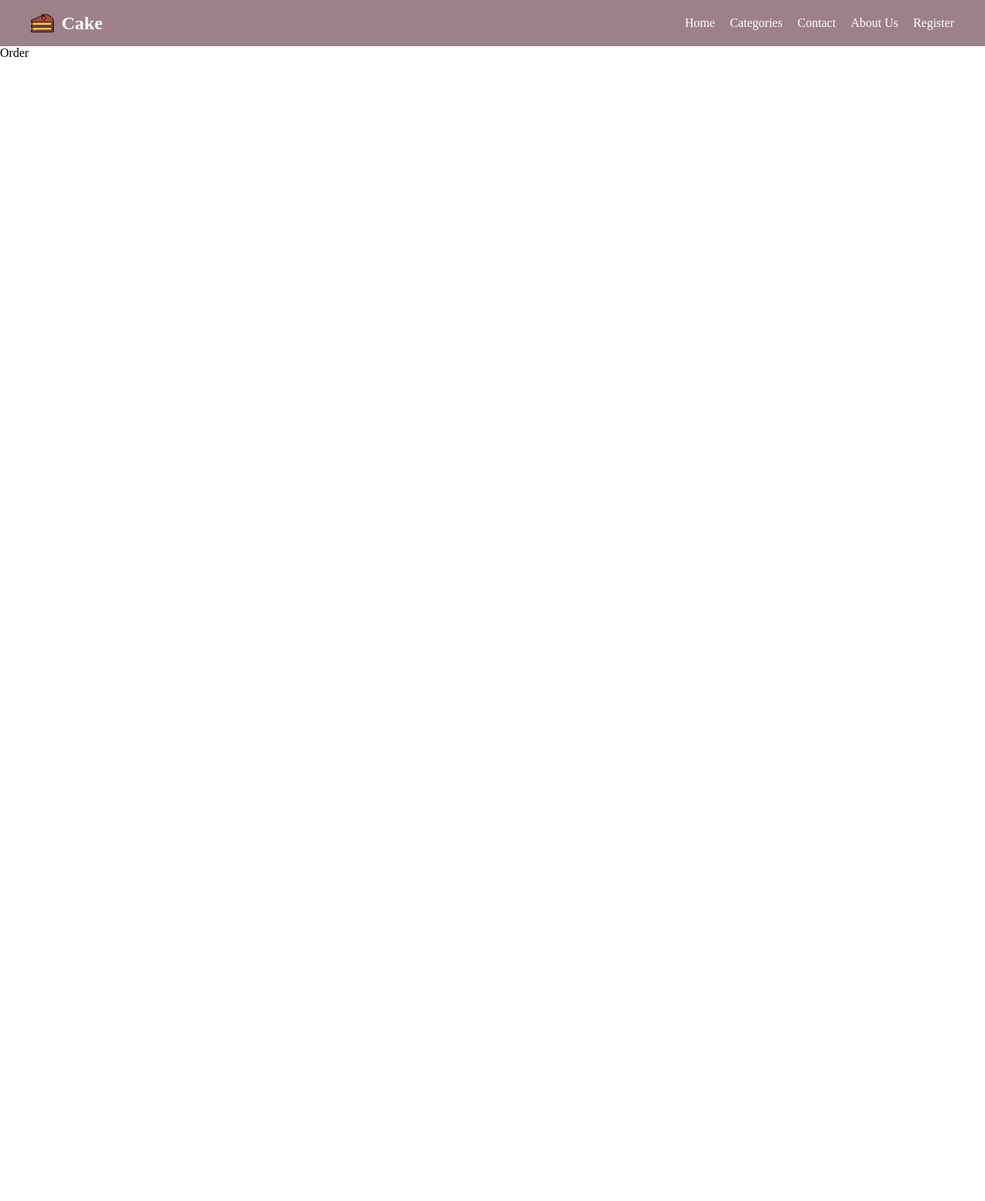
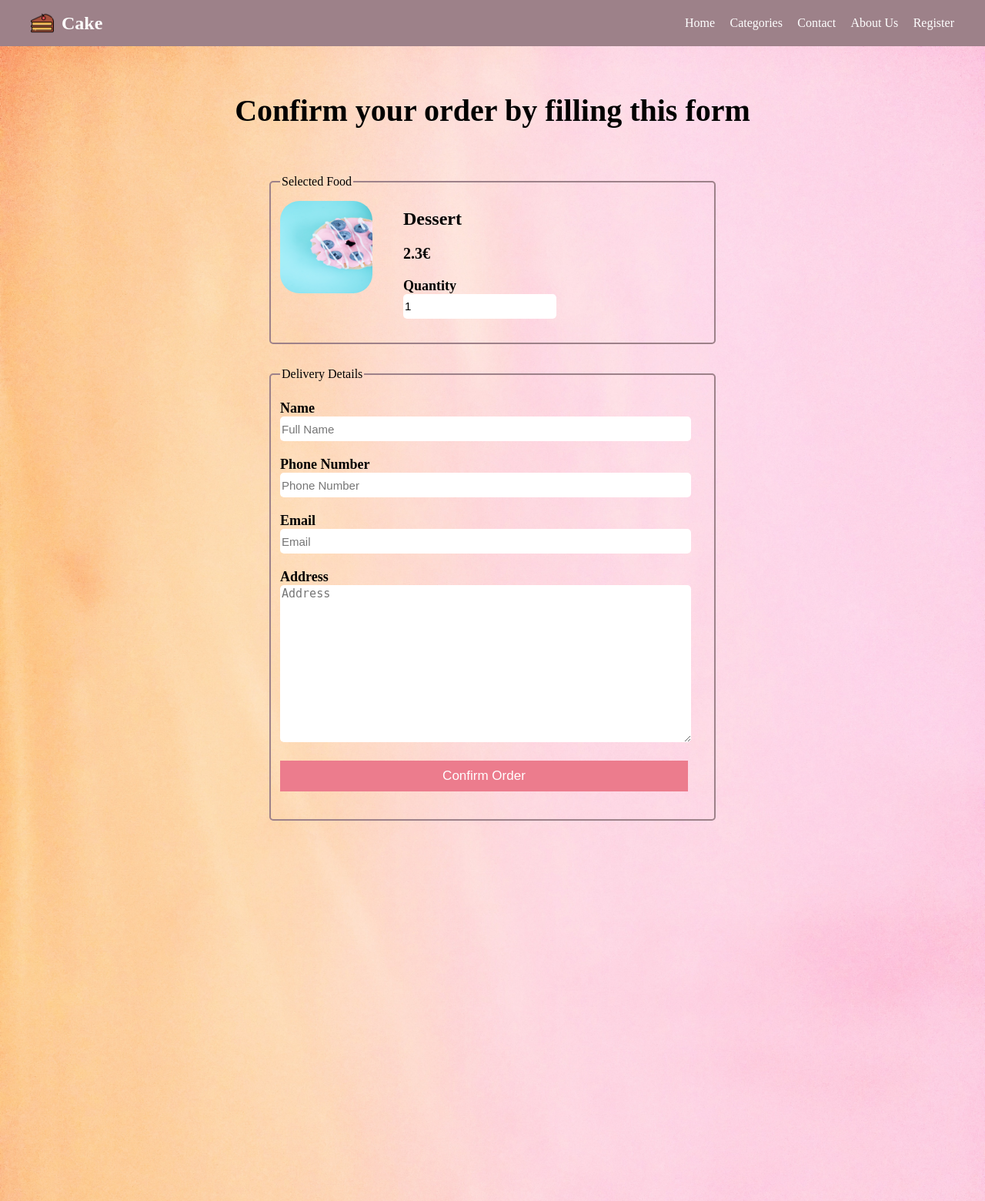
Before and after one commit to DoruntinaKorca/InxhinieriEWeb-it, a PHP site: page /Order.html in a window 1280 px wide. Shown: the whole page at 77% size. Before the commit the page ends 74 px from the top, so only its background shows below. Run offline with PHP 8.4, Linux system fonts and the light colour scheme.

Commit message:
order page added

```diff
--- a/Order.html
+++ b/Order.html
@@ -1,5 +1,6 @@
 <!DOCTYPE html>
 <html lang="en">
+
 <head>
   <meta charset="UTF-8" />
   <meta http-equiv="X-UA-Compatible" content="IE=edge" />
@@ -7,6 +8,7 @@
   <title>Cakes</title>
   <link rel="stylesheet" href="css/style.css" />
 </head>
+
 <body>
   <nav id="navbar">
     <div id="logo">
@@ -23,6 +25,46 @@
  !-->
     </div>
   </nav>
-    Order
+
+
+  <div class="fotojaBack">
+    <h3>Confirm your order by filling this form</h3>
+
+    <fieldset class="katrori1">
+      <legend>Selected Food</legend>
+
+      <div class="menuImg">
+        <img src="Images/pink2.jpg" alt="fotojaMenu">
+      </div>
+
+      <div class="menuData">
+        <h2>Dessert</h2>
+        <p>2.3€</p>
+        <div class="sasia">Quantity</div>
+        <input type="number" name="qty" class="inputiSasia" value="1" required>
+      </div>
+    </fieldset>
+
+    <fieldset class="katrori2">
+      <legend>Delivery Details </legend>
+      <div class="sasia">Name</div>
+      <input type="text" placeholder="Full Name" name="name" class="inputiSasia" required>
+
+      <div class="sasia">Phone Number</div>
+      <input type="text" placeholder="Phone Number" name="phoneNumber" class="inputiSasia" required>
+
+      <div class="sasia">Email</div>
+      <input type="text" placeholder="Email" name="email" class="inputiSasia" required>
+
+      <div class="sasia">Address</div>
+      <textarea type="text" placeholder="Address" rows="10" name="address" class="adresa" required></textarea>
+
+      <button class="confirmOrder">Confirm Order</button>
+    </fieldset>
+
+
+  </div>
+
 </body>
+
 </html>
--- a/css/style.css
+++ b/css/style.css
@@ -464,8 +464,8 @@ color: rgb(141, 53, 126);
   flex-direction: column;
 }
 .k1{
-  border: solid rgb(190, 10, 10) 1px;
-width: 500px;
+
+width: 600px;
 margin: 20px;
 height: 200px;
 margin-bottom: 60px;
@@ -477,7 +477,7 @@ background-color: white;
 
 
 .fotojaKatrore{
-  border: solid black 1px;
+
   width: 150px;
   height: 150px;
  border-radius: 25px;
@@ -492,210 +492,308 @@ background-color: white;
 }
 
 .data{
-  border: solid black 1px;
+
   width: 380px;
   height: 200px;
-
-}
-
-
-
-
-
-
-
-
-
-
-
-
-
-
-
-
-
-
-
-
-
-
-
-
-
-
-
-
-
-
-
-
-
-
-
-
-
-
-
-
-
-
-
-
-
-
-
-
-
-
-
-
-
-
-
-
-
-
-
-
-
-
-
-
-
-
-
-
-
-
-
-
-
-
-
-
-
-
-
-
-
-
-
-
-
-
-
-
-
-
-
-
-
-
-
-
-
-
-
-
-
-
-
-
-
-
-
-
-
-
-
-
-
-
-
-
-
-
-
-
-
-
-
-
-
-
-
-
-
-
-
-
-
-
-
-
-
-
-
-
-
-
-
-
-
-
-
-
-
-
-
-
-
-
-
-
-
-
-
-
-
-
-
-
-
-
-
-
-
-
-
-
-
-
-
-
-
-
-
-
-
-
-
-
-
-
-
-
-
-
-
-
-
-
-
-
-
-
-/*---------------PJESA E ORDER-----------------*/
+  margin-left: 20px;
+
+}
+
+.data p{
+  font-size: 20px;
+}
+
+.butoniOrder{
+  margin-left: 290px;
+  width: 90px;
+  height: 40px;
+  border-radius: 14px;
+  background-color: #FFCAD4;
+  border:none;
+  cursor: pointer;
+
+}
+
+
+
+
+
+
+
+
+
+
+
+
+
+
+
+
+
+
+
+
+
+
+
+
+
+
+
+
+
+
+
+
+
+
+
+
+
+
+
+
+
+
+
+
+
+
+
+
+
+
+
+
+
+
+
+
+
+
+
+
+
+
+
+
+
+
+
+
+
+
+
+
+
+
+
+
+
+
+
+
+
+
+
+
+
+
+
+
+
+
+
+
+
+
+
+
+
+
+
+
+
+
+
+
+
+
+
+
+
+
+
+
+
+
+
+
+
+
+
+
+
+
+
+
+
+
+
+
+
+
+
+
+
+
+
+
+
+
+
+
+
+
+
+
+
+
+
+
+
+
+
+
+
+
+
+
+
+
+
+
+
+
+
+
+
+
+
+
+
+
+
+
+
+
+
+
+
+
+
+
+
+
+
+
+
+
+
+
+
+
+
+
+
+
+
+
+.fotojaBack{
+  width: 100%;
+  height: 1500px;
+  background-image: url(../Images/pink.jpg);
+  background-repeat: no-repeat;
+  background-size: cover;
+}
+.katrori1{
+  height: 200px;
+  margin-right: 350px;
+margin-left: 350px;
+display: flex;
+border-color:#9D8189 ;
+border-radius: 5px;
+border-style: solid;
+}
+
+.katrori2{
+  margin-top: 30px;
+  margin-right: 350px;
+margin-left: 350px;
+  height: 570px;
+border-color:#9D8189;
+border-radius: 5px;
+border-style: solid;
+
+}
+
+.menuImg{
+  margin-top: 10px;
+  width: 120px;
+  height: 120px;
+  border-radius: 25px;
+
+}
+
+.menuImg img{
+  width: 120px;
+  height: 120px;
+  border-radius: 25px;
+}
+
+.menuData{
+  margin-left: 40px;
+
+}
+
+.menuData p{
+  font-weight: bold;
+  font-size: 20px;
+}
+
+.sasia{
+  font-size: 18px;
+  font-weight: bold;
+  margin-top: 20px;
+
+}
+
+.inputiSasia{
+  width: 96%;
+  height: 30px;
+  border:none;
+  border-radius: 5px;
+  font-size: 15px;
+}
+
+.adresa{
+  width: 96%;
+  height: 200px;
+  border-radius: 5px;
+  border:none;
+  font-size: 15px;
+
+}
+
+.confirmOrder{
+  width: 96%;
+  height: 40px;
+  margin-top: 20px;
+  font-size: 17px;
+  background-color:#ec7c8d ;
+  border: none;
+  color: white;
+}
 
 
 
```
Also changed, not shown: Desserts.html (+45 -6 lines), Images/pink.jpg (added), Images/pink1.jpg (added), Images/pink2.jpg (added). Lines whose indentation alone changed are shown as unchanged.
